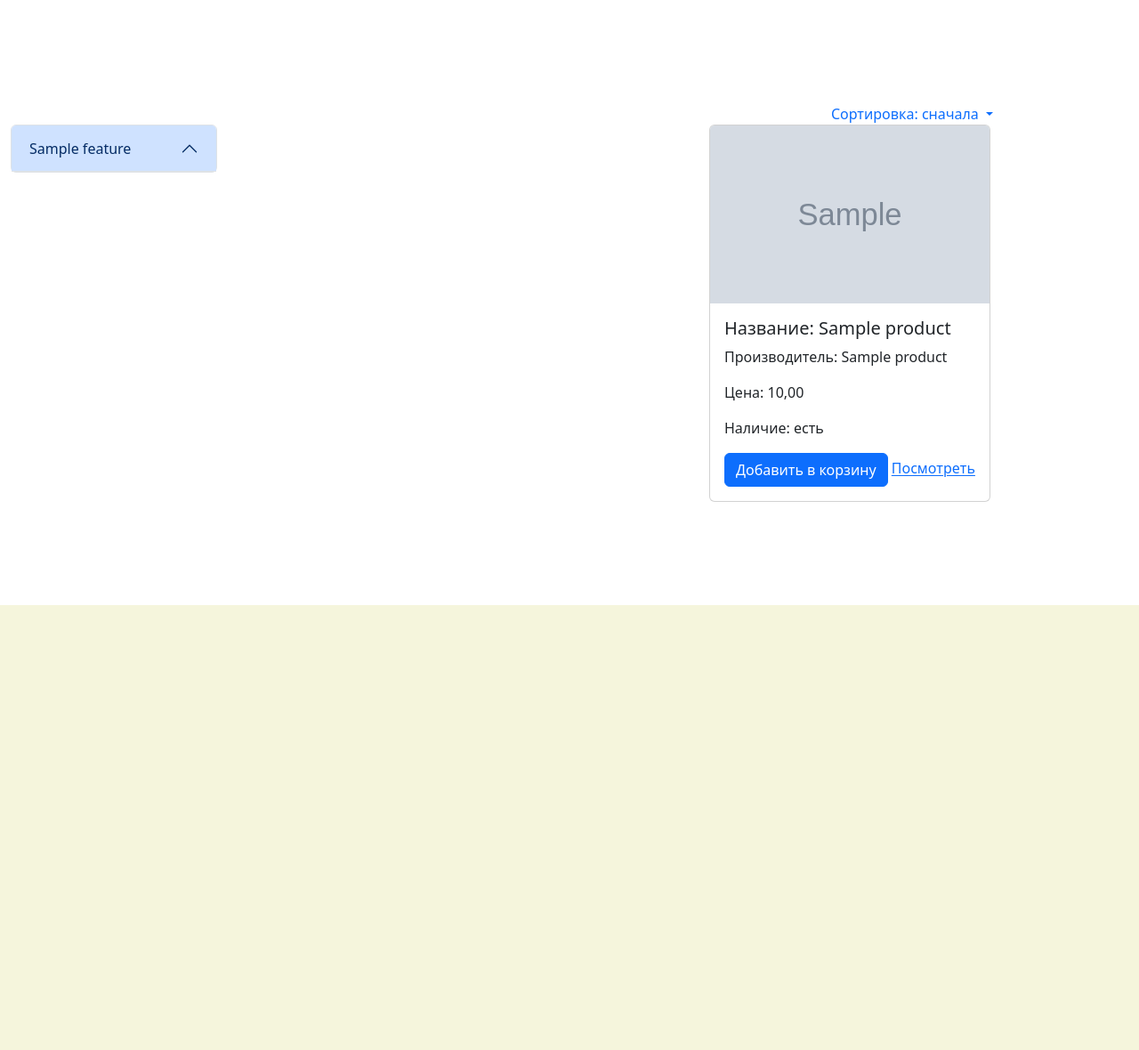
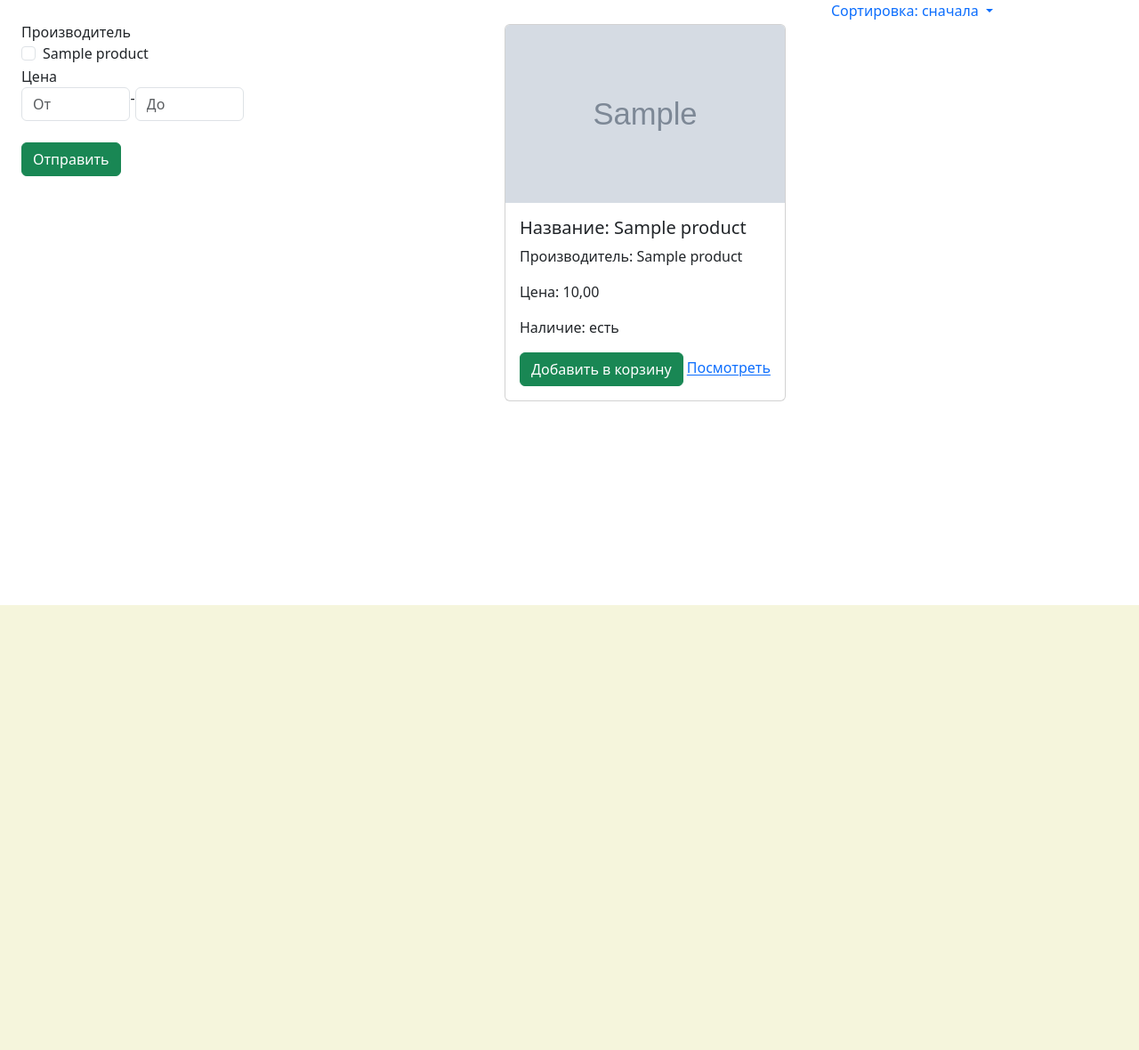
Before and after one commit to progNub/MusicShop, a Django app: page / in a window 1280 px wide. Shown: the part 116-1296 px from the top of the page at 89% size. Run offline with Django 5.2, Linux system fonts and the light colour scheme; tables that the repository leaves empty hold one stand-in row (values such as "Sample post"); grey boxes marked "Sample" are stand-in pictures.

Commit message:
Убрал фильтр свой и сделал фильтрацию джанговскую

```diff
--- a/MusicalStore/settings.py
+++ b/MusicalStore/settings.py
@@ -47,6 +47,7 @@
 
     'characteristic.apps.CharacteristicConfig',
     'common_models.apps.CommonModelsConfig',
+    'django_filters',
     "debug_toolbar",
 ]
 
--- a/characteristic/static/characteristic/css/style.css
+++ b/characteristic/static/characteristic/css/style.css
@@ -6,7 +6,8 @@
 }
 
 .container-features {
-    width: 250px;
+    min-width: 300px;
+    max-width: 300px;
 }
 
 .container-characteristic {
--- a/characteristic/templates/characteristic/inc/tag_list_feature.html
+++ /dev/null
@@ -1,36 +0,0 @@
-{% load static %}
-{% block links %}
-	<link rel="stylesheet" href="{% static 'characteristic/css/style.css' %}">
-{% endblock %}
-
-
-<div class="container-characteristic">
-
-	<div class="main-block-feature">
-		{% for feature in list_feature %}
-			<div class="accordion" id="accordion{{ feature.slug }}">
-				<div class="accordion-item">
-					<h2 class="accordion-header" id="heading{{ feature.slug }}">
-						<button class="accordion-button" type="button" data-bs-toggle="collapse"
-								data-bs-target="#collapse{{ feature.slug }}"
-								aria-expanded="true" aria-controls="collapse{{ feature.slug }}">
-							{{ feature.name }}
-						</button>
-					</h2>
-					<div id="collapse{{ feature.slug }}"
-						 class="accordion-collapse collapse {% if feature.slug == selected_feature_slug %} show {% endif %}"
-						 aria-labelledby="heading{{ feature.slug }}"
-						 data-bs-parent="#accordion{{ feature.slug }}">
-						<div class="accordion-body">
-							{% for sub_feature in feature.sub_feature.all %}
-								<a href="" class="list-group-item">
-									{% if sub_feature.slug == selected_sub_feature_slug %}*{% else %}
-										-{% endif %} {{ sub_feature }}</a>
-							{% endfor %}
-						</div>
-					</div>
-				</div>
-			</div>
-		{% endfor %}
-	</div>
-</div>
--- a/characteristic/templatetags/list_features.py
+++ /dev/null
@@ -1,11 +0,0 @@
-from django import template
-from characteristic.models import Feature
-
-register = template.Library()
-
-
-@register.inclusion_tag(filename='characteristic/inc/tag_list_feature.html')
-#TODO сделать получение характеристик
-def get_features(features: [str] = ''):
-    list_feature = Feature.objects.all().prefetch_related('sub_feature')
-    return {'list_feature': list_feature}
--- /dev/null
+++ b/products/filters.py
@@ -0,0 +1,49 @@
+# filters.py
+import django_filters
+from django import forms
+
+from characteristic.models import Brand
+from .models import Product
+from django_filters import widgets
+import django_filters
+from django import forms
+from .models import Product
+
+
+# 'lte' (less than or equal to) — "меньше или равно".
+# 'gte' (greater than or equal to) — "больше или равно".
+# 'in' — выборка объектов, у которых значение поля находится в указанном списке.
+# 'startswith' и 'istartswith' — выборка объектов, у которых значение поля начинается с указанной подстроки (с учетом регистра для 'startswith' и без учета регистра для 'istartswith').
+# 'endswith' и 'iendswith' — выборка объектов, у которых значение поля заканчивается на указанную подстроку (с учетом регистра для 'endswith' и без учета регистра для 'iendswith').
+# 'contains' и 'icontains' — выборка объектов, у которых значение поля содержит указанную подстроку (с учетом регистра для 'contains' и без учета регистра для 'icontains').
+# 'range' — выборка объектов, у которых значение поля находится в указанном диапазоне.
+
+
+class CustomRangeWidget(widgets.RangeWidget):
+    def __init__(self, attrs=None):
+        super().__init__(attrs)
+        # Установка разных плейсхолдеров для каждого поля
+        self.widgets[0].attrs.update({'placeholder': 'От', 'class': 'form-control'})
+        self.widgets[1].attrs.update({'placeholder': 'До', 'class': 'form-control'})
+
+
+class ProductFilter(django_filters.FilterSet):
+    class Meta:
+        model = Product
+        fields = {
+            'price': ['lt', 'gt'],
+            'brand': ['exact'],
+            # Добавьте другие поля, по которым хотите фильтровать
+        }
+
+    price = django_filters.RangeFilter(
+        widget=CustomRangeWidget())
+
+    brand = django_filters.ModelMultipleChoiceFilter(
+        queryset=Brand.objects.all(),
+        widget=forms.CheckboxSelectMultiple(attrs={'class': 'form-check'}),
+        field_name='brand',
+        label='Производитель'
+    )
+
+    # Добавьте другие виджеты для других полей, если это необходимо
--- a/products/static/products/style.css
+++ b/products/static/products/style.css
@@ -2,7 +2,7 @@
     display: flex;
     flex-direction: column;
     width: 100%;
-    justify-content: center;
+    justify-content: start;
 }
 
 
@@ -31,8 +31,8 @@
 
 .container-card-product {
     width: 322px;
-    padding-left: 3px;
-    padding-right: 3px;
+    padding: 3px;
+
 }
 
 .card-group {
--- /dev/null
+++ b/products/templates/products/inc/__filter_products.html
@@ -0,0 +1,56 @@
+<form method="get" class="w-100">
+	{% for field in filter.form %}
+		{% if field.name == "brand" %}
+			{% for choice_id, choice_label in field.field.choices %}
+				{% if forloop.first %}
+					{{ field.label }}
+				{% endif %}
+				<div class="form-check">
+					<input class="form-check-input" type="checkbox" name="{{ field.name }}" value="{{ choice_id }}"
+						   id="{{ field.auto_id }}_{{ forloop.counter }}"
+						   {% if choice_id in field.value %}checked{% endif %}>
+					<label class="form-check-label" for="{{ field.auto_id }}_{{ forloop.counter }}">
+						{{ choice_label }}
+					</label>
+				</div>
+			{% endfor %}
+		{% elif field.name == 'price' %}
+			{{ field.label }}
+			<div class="d-flex flex-row" style="max-width: 250px">
+				{% for price in field %}
+					{{ price }}
+				{% endfor %}
+			</div>
+		{% endif %}
+	{% endfor %}
+	<br>
+	<button class="btn btn-success" type="submit">Отправить</button>
+</form>
+{#name: Имя поля, которое соответствует ключу в словаре данных формы.#}
+
+{#value(): Возвращает текущее значение поля формы.#}
+
+{#errors: Список ошибок, связанных с этим полем, если они есть.#}
+
+{#label: Метка поля, которая обычно отображается в форме рядом с полем ввода.#}
+
+{#label_tag: Возвращает HTML-тег метки для поля, который можно настроить.#}
+
+{#id_for_label: Возвращает идентификатор, который используется в HTML-теге label для ассоциации с полем ввода.#}
+
+
+{#as_widget(widget, attrs=None): Рендерит поле с использованием указанного виджета. Вы можете передать дополнительные атрибуты через attrs.#}
+
+{#as_hidden(): Рендерит поле как скрытый элемент ввода.#}
+
+{#as_text(): Рендерит поле как текстовый элемент ввода.#}
+
+{#as_textarea(attrs=None): Рендерит поле как элемент <textarea>, куда можно передать дополнительные атрибуты через attrs.#}
+
+{#field.choices: Для полей с выбором (например, ChoiceField, ModelChoiceField) возвращает кортежи выборов, доступных для этого поля.#}
+
+{#field.required: Указывает, является ли поле обязательным для заполнения.#}
+
+{#field.help_text: Возвращает текст справки, связанный с полем.#}
+
+{#field.widget: Виджет, используемый для рендеринга поля в HTML.#}
--- a/products/templates/inc/_list_products.html
+++ b/products/templates/products/inc/_list_products.html
@@ -1,3 +1,6 @@
+<div class="d-flex flex-column w-50" >
+	{% include 'products/inc/__filter_products.html' %}
+</div>
 <div class="card-group">
 	{% for product in products %}
 		<div class="container-card-product">
@@ -15,8 +18,8 @@
 					{% else %}
 						<p class="card-text">Наличие: заказать</p>
 					{% endif %}
-					<a href="#" class="btn btn-primary">Добавить в корзину</a>
-					<a href="{{ product.get_absolute_url}}">Посмотреть</a>
+					<a href="#" class="btn btn-success">Добавить в корзину</a>
+					<a href="{{ product.get_absolute_url }}">Посмотреть</a>
 				</div>
 			</div>
 		</div>
--- a/products/views.py
+++ b/products/views.py
@@ -1,6 +1,7 @@
 from django.views.generic import ListView, DetailView, CreateView, UpdateView, DeleteView
-
+from django_filters.views import FilterView
 from common_models.models import ProductSubFeature
+from products.filters import ProductFilter
 from products.models import Product, ProductImage
 from django.db.models import F, Q
 from django.conf import settings
@@ -12,11 +13,12 @@
 # Create your views here.
 
 
-class Home(ListView):
+class Home(FilterView):
     model = Product
     template_name = 'home.html'
     context_object_name = 'products'
     paginate_by = 20
+    filterset_class = ProductFilter
 
     def get_queryset(self):
         products = Product.objects.filter(availability=True).order_by('id')
--- a/pyproject.toml
+++ b/pyproject.toml
@@ -11,6 +11,7 @@
 pillow = "^10.2.0"
 python-slugify = "^8.0.4"
 django-mptt = "^0.16.0"
+django-filter = "^24.2"
 
 
 [tool.poetry.group.dev.dependencies]
--- a/static/css/base_style.css
+++ b/static/css/base_style.css
@@ -63,7 +63,7 @@
     display: flex;
     flex-wrap: wrap;
     flex-direction: row;
-    justify-content: center;
+    justify-content: start;
 
 }
 
--- a/templates/home.html
+++ b/templates/home.html
@@ -19,6 +19,7 @@
 			<div class="container-fluid d-flex row">
 				<div class="container-sort d-flex justify-content-end">
 					<div class="dropdown">
+
 						<a class="dropdown-toggle" type="button" data-bs-toggle="dropdown" aria-expanded="false"
 						   style="text-decoration: none">
 							Сортировка:
@@ -34,15 +35,12 @@
 						</form>
 					</div>
 				</div>
-				<div class="container-fluid d-flex">
-					<div class="container-features">
-						{% load list_features %}
-						{% get_features %}
-					</div>
 
 
-					<div class="container-products">
-						{% include 'inc/_list_products.html' %}
+
+				<div class="container-fluid d-flex flex-lg-row">
+					<div class="container-fluid d-lg-flex flex-lg-row">
+						{% include 'products/inc/_list_products.html' %}
 
 					</div>
 				</div>
```
Also changed, not shown: testFaker.py (+8 -8 lines), characteristic/templatetags/__init__.py (deleted), 1 other file.
